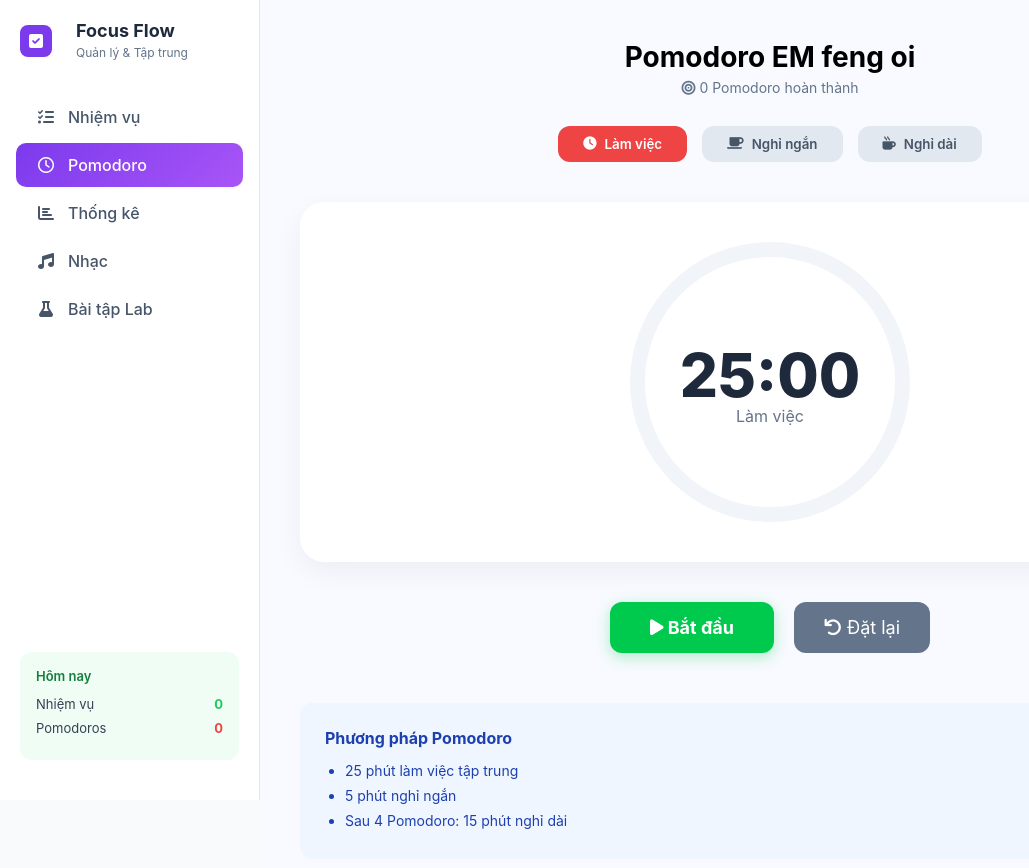
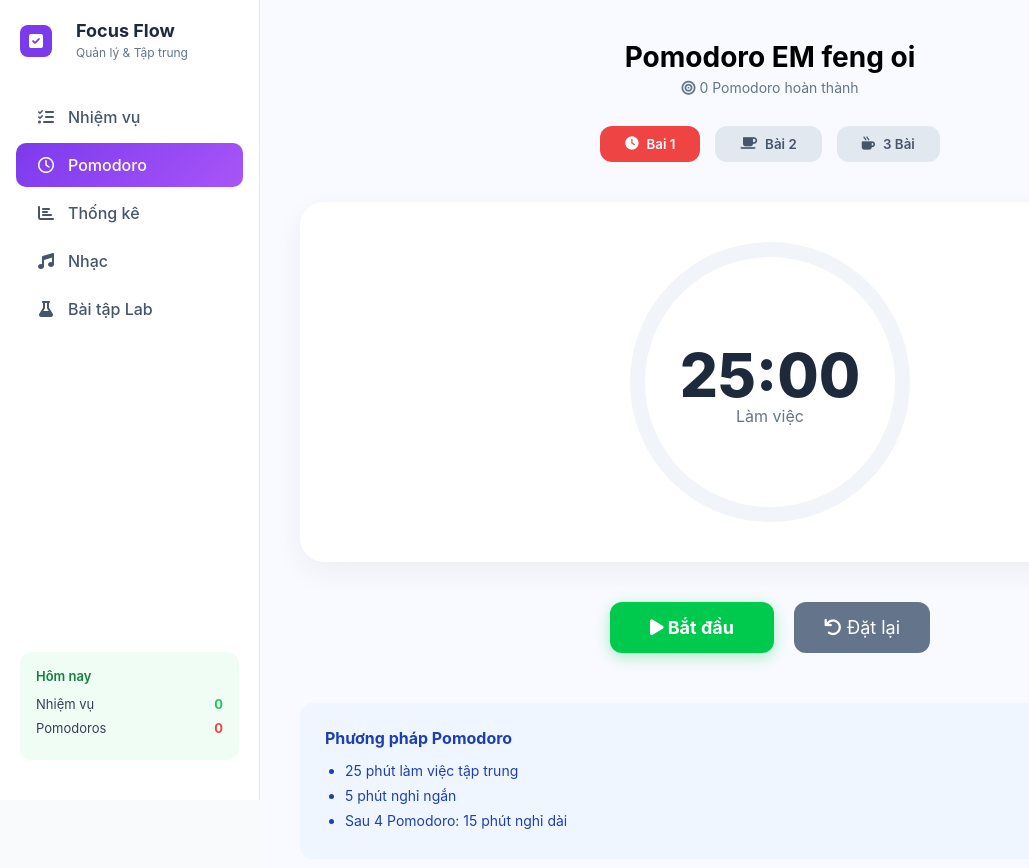
Before and after one commit to phongnm-data/Todo-List, a plain HTML site: page promoro.html in a window 1280 px wide. Shown: the whole page, without its empty margins (0-1029 px from the left). Drawn offline with Linux system fonts and the light colour scheme.

Commit message:
change name 1

```diff
--- a/promoro.html
+++ b/promoro.html
@@ -57,9 +57,9 @@
         </header>
 
         <div class="mode-switch">
-            <button class="mode-btn red active"><i class="fas fa-clock"></i> Làm việc</button>
-            <button class="mode-btn gray"><i class="fas fa-coffee"></i> Nghỉ ngắn</button>
-            <button class="mode-btn gray"><i class="fas fa-mug-hot"></i> Nghỉ dài</button>
+            <button class="mode-btn red active"><i class="fas fa-clock"></i> Bai 1</button>
+            <button class="mode-btn gray"><i class="fas fa-coffee"></i> Bài 2</button>
+            <button class="mode-btn gray"><i class="fas fa-mug-hot"></i> 3 Bài</button>
         </div>
 
         <div class="timer-display">
```
